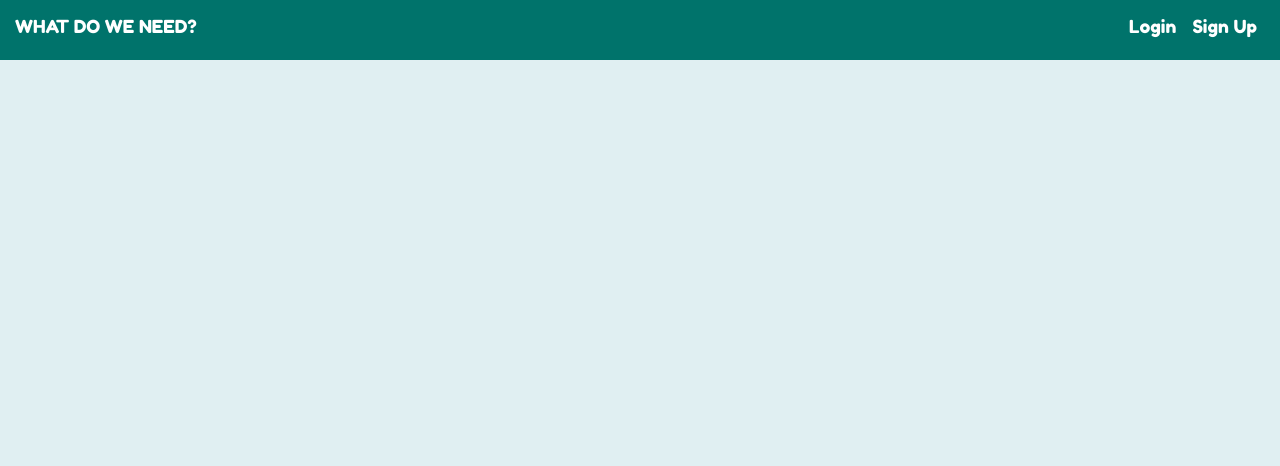
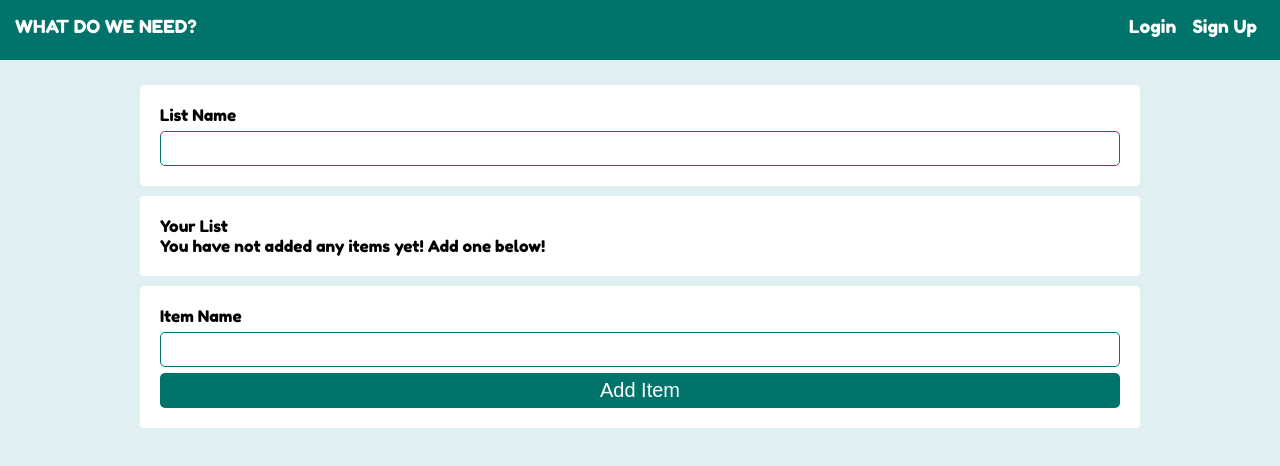
Before and after one commit to samc05991/what-do-we-need, an Angular app: page /create-list in a window 1280 px wide. Before the commit this address led to /. Shown: the top 466 px of the page. Built offline with nearby package versions, Linux system fonts and the light colour scheme.

Commit message:
feat: create list component

```diff
--- a/src/app/app-routing.module.ts
+++ b/src/app/app-routing.module.ts
@@ -3,16 +3,18 @@ import { Routes, RouterModule } from '@angular/router';
 import { LoginComponent } from './components/login/login.component';
 import { SignUpComponent } from './components/signup/signup.component';
 import { ListsComponent } from './components/lists/lists.component';
-
+import { CreateListComponent } from './components/create-list/create-list.component';
 
 const routes: Routes = [
   { path: 'login', component: LoginComponent },
   { path: 'sign-up', component: SignUpComponent },
-  { path: 'lists', component: ListsComponent }
+  { path: 'lists', component: ListsComponent },
+  { path: 'create-list', component: CreateListComponent },
 ];
 
 @NgModule({
   imports: [RouterModule.forRoot(routes)],
   exports: [RouterModule]
 })
+
 export class AppRoutingModule { }
--- a/src/app/app.module.ts
+++ b/src/app/app.module.ts
@@ -12,6 +12,7 @@ import { LoginComponent } from './components/login/login.component';
 import { SignUpComponent } from './components/signup/signup.component';
 import { TokenInterceptor } from './interceptors/token.interceptor';
 import { ListsComponent } from './components/lists/lists.component';
+import { CreateListComponent } from './components/create-list/create-list.component';
 
 @NgModule({
   declarations: [
@@ -20,7 +21,8 @@ import { ListsComponent } from './components/lists/lists.component';
     HeaderComponent,
     LoginComponent,
     SignUpComponent,
-    ListsComponent
+    ListsComponent,
+    CreateListComponent
   ],
   imports: [
     BrowserModule,
--- /dev/null
+++ b/src/app/components/create-list/create-list.component.html
@@ -0,0 +1,18 @@
+<div class="wd-create-list">
+    <div class="wd-panel">
+        <span class="label">List Name</span><br>
+        <input type="text" [(ngModel)]="list.name" class="wd-input"><br>
+    </div>
+
+    <div class="wd-panel">
+        <span class="label">Your List</span><br>
+        <span class="label" *ngIf="!list.items || list.items.length === 0">You have not added any items yet! Add one below!</span><br>
+    </div>
+
+    <div class="wd-panel">
+        <span class="label">Item Name</span><br>
+        <input type="text" [(ngModel)]="newItem.name" class="wd-input"><br>
+
+        <button type="button" class="wd-btn wd-btn-block" (click)="addItemToList()">Add Item</button>
+    </div>
+</div>
--- /dev/null
+++ b/src/app/components/create-list/create-list.component.scss
@@ -0,0 +1,3 @@
+.wd-create-list {
+    padding: 15px;
+}
--- /dev/null
+++ b/src/app/components/create-list/create-list.component.ts
@@ -0,0 +1,28 @@
+import { Component, OnInit } from '@angular/core';
+import { List } from 'src/app/models/list.model';
+
+@Component({
+    selector: 'app-create-list',
+    templateUrl: './create-list.component.html',
+    styleUrls: ['./create-list.component.scss']
+})
+export class CreateListComponent implements OnInit {
+
+    public list: List;
+    public newItem: Object = {
+        name: ''
+    }
+
+    constructor() {
+        this.list = new List();
+    }
+
+    ngOnInit() {
+    }
+
+    addItemToList() {
+        let newItem = Object.assign({}, this.newItem);
+
+        this.list.items ? this.list.items.push(newItem) : this.list.items = [newItem];
+    }
+}
--- a/src/app/models/list.model.ts
+++ b/src/app/models/list.model.ts
@@ -1,6 +1,9 @@
 export class List {
 
-    public _id: string;
+    public _id?: string;
+    public items?: [{}];
+    public shared_with?: [];
+    public created_by?: string;
 
     constructor() {}
 }
```
Also changed, not shown: 1 other file (tests, documents, lock files or other folders).
